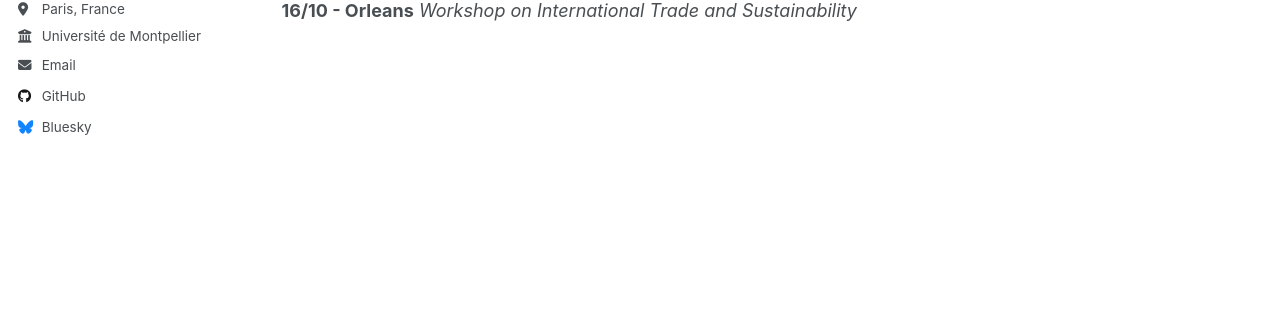
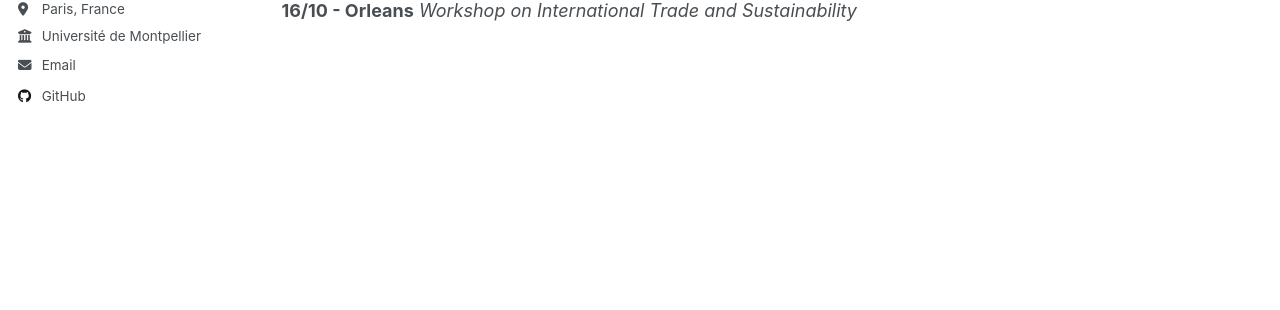
Before and after one commit to hdydenairn/hdydenairn.github.io, a Jekyll site: the page built from _pages/about.md, in a window 1280 px wide. Shown: the part 445-755 px from the top of the page. Built offline with Jekyll 4.4.1, drawn with Linux system fonts in a browser that asks for light colours.

Commit message:
Modify Bluesky entry in configuration file
Updated Bluesky entry to remove the URL and add a comment.

```diff
--- a/_config.yml
+++ b/_config.yml
@@ -50,7 +50,7 @@ author:
   stackoverflow    : # User number or user number and name (i.e., use "1" or "1/jeff-atwood")
 
   # Social media
-  bluesky          : "https://bsky.app/profile/hdydenairn.bsky.social" # Replace this with you Bluesky username
+  bluesky          : # "https://bsky.app/profile/hdydenairn.bsky.social" # Replace this with you Bluesky username
   facebook         : # Username
   flickr           : # Username
   foursquare       : # Username
```
